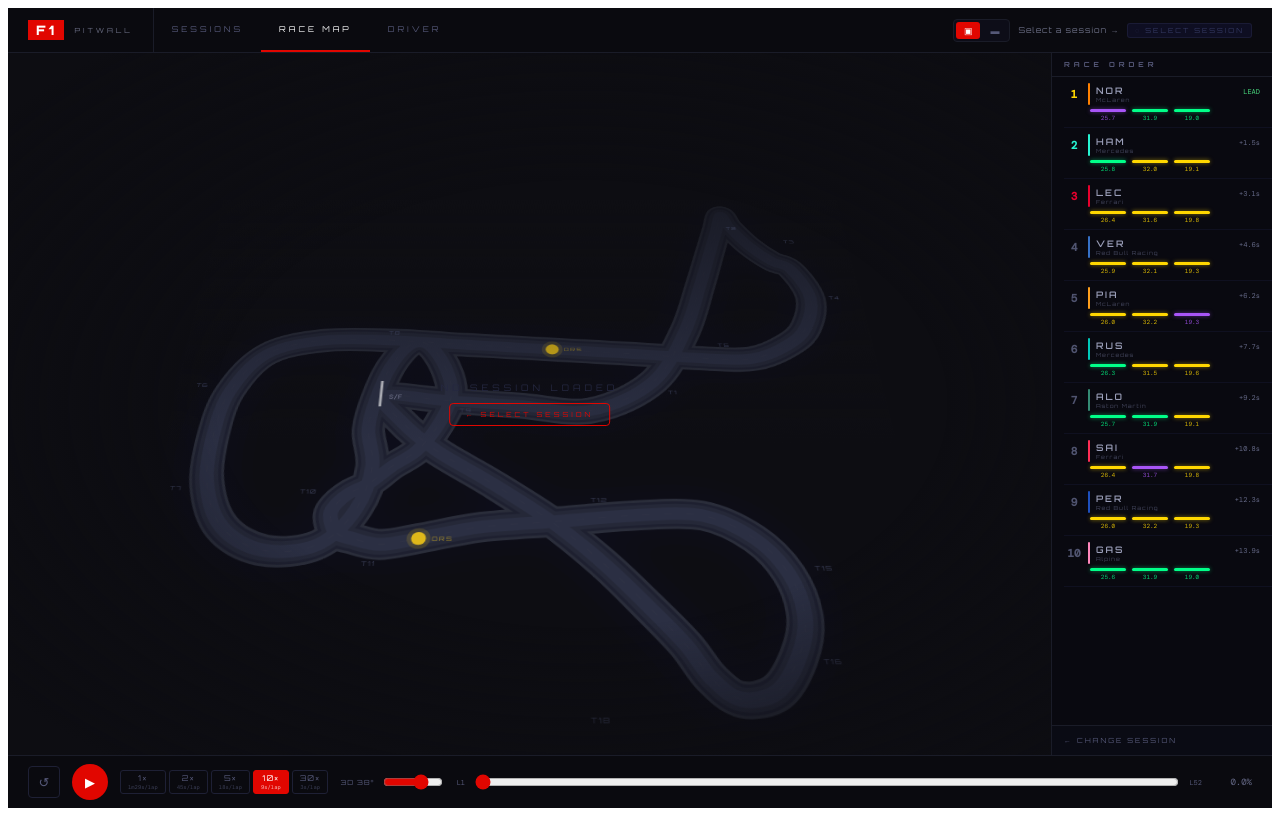
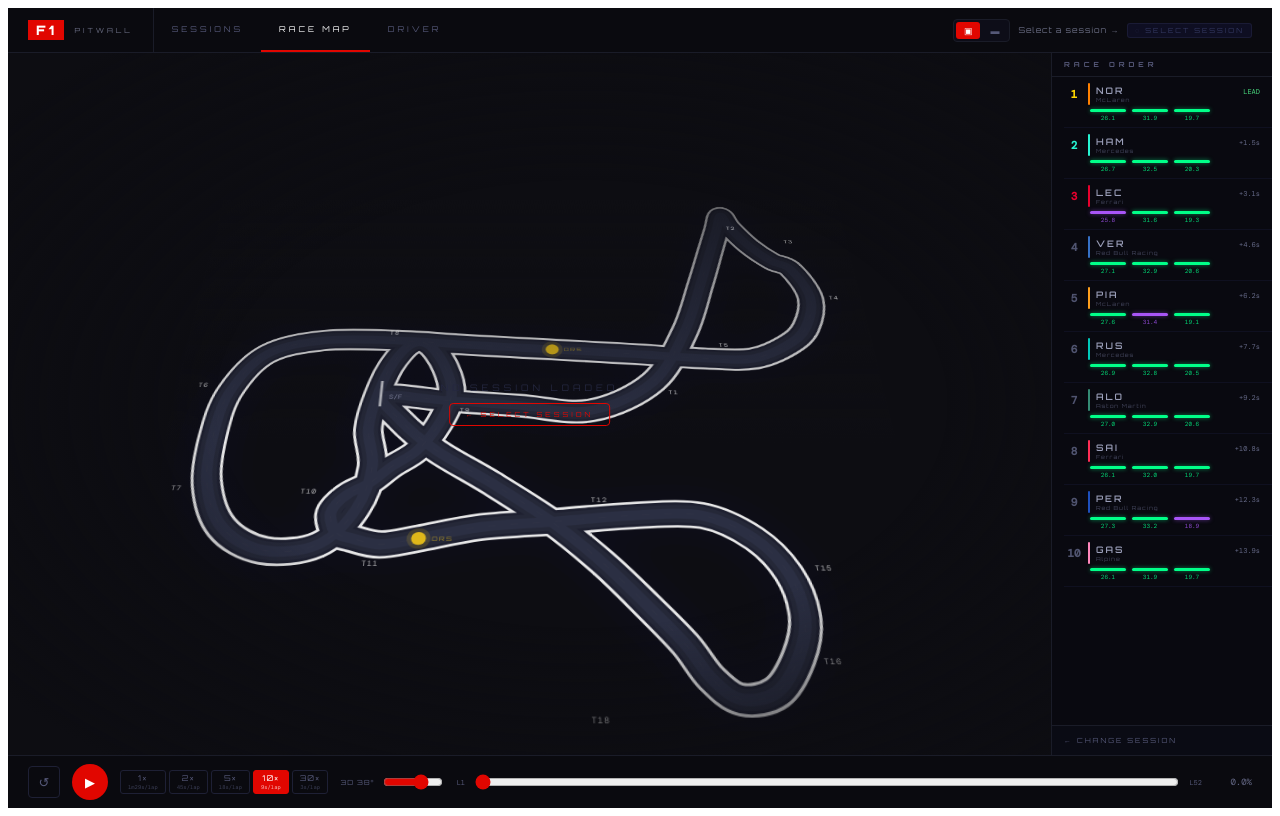
Before and after one commit to pedersene-mpm/f1-pitwall, a React (Vite) app: page / in a window 1280 px wide. Both pictures are taken after a click on the button "RACE MAP". Built offline with nearby package versions, Linux system fonts and the light colour scheme.

Commit message:
white track borders, white corner labels

```diff
--- a/src/App.jsx
+++ b/src/App.jsx
@@ -454,6 +454,65 @@
   },[step,sel,tl,drivers,lapTimeS]);
 
   const standings=useMemo(()=>{const fr=tl[step];if(!fr)return drivers;return[...drivers].sort((a,b)=>(fr.raw[b.code]||0)-(fr.raw[a.code]||0));},[tl,step,drivers]);
+
+  // ── Sector colour analysis ─────────────────────────────────────────────────
+  // Computed once per step (not per render frame) via useMemo.
+  // Rules:
+  //   Purple — this driver's current sector time is THE fastest for that sector
+  //            across ALL drivers, across ALL laps completed so far in the race.
+  //   Green  — this driver's current sector time equals their own personal best
+  //            for that sector (fastest they've done it across all their own laps).
+  //   Yellow — current sector time is slower than their personal best.
+  //
+  // Mock: we simulate deterministic sector times per driver/sector/lap.
+  // Replace mockT() with real FastF1 sector_times when backend exports them.
+  const sectorAnalysis=useMemo(()=>{
+    const BASE=[26.1,31.8,19.4]; // approximate base times (S1, S2, S3) in seconds
+    const EPS=0.011;
+
+    // Deterministic mock sector time — varies lap to lap but consistently
+    function mockT(code,si,lap){
+      const seed=(code.charCodeAt(0)*31+(code.charCodeAt(2)||0)*17+si*7+lap*13)%100;
+      return BASE[si]+(seed/100)*2.0-0.5; // ±1s variation around base
+    }
+
+    const fr=tl[step]||{};
+
+    // Step 1: for each driver compute their current lap's time and personal best
+    const driverData={};
+    drivers.forEach(d=>{
+      const curLap=fr.lap?.[d.code]||1;
+      const perSector=[0,1,2].map(si=>{
+        const curT=mockT(d.code,si,curLap);
+        // Personal best = minimum across all laps 1..curLap
+        let pb=curT;
+        for(let lap=1;lap<curLap;lap++) pb=Math.min(pb,mockT(d.code,si,lap));
+        return {curT,pb,t:curT.toFixed(1)};
+      });
+      driverData[d.code]=perSector;
+    });
+
+    // Step 2: session best per sector = minimum across ALL drivers' personal bests
+    const sessionBest=[0,1,2].map(si=>{
+      let best=Infinity;
+      drivers.forEach(d=>{best=Math.min(best,driverData[d.code][si].pb);});
+      return best;
+    });
+
+    // Step 3: assign colours
+    const result={};
+    drivers.forEach(d=>{
+      result[d.code]=[0,1,2].map(si=>{
+        const {curT,pb,t}=driverData[d.code][si];
+        let color;
+        if(Math.abs(curT-sessionBest[si])<EPS) color="#a855f7"; // purple: session best
+        else if(Math.abs(curT-pb)<EPS)          color="#00ff88"; // green:  personal best
+        else                                     color="#FFD700"; // yellow: slower
+        return {t,color};
+      });
+    });
+    return result;
+  },[step,tl,drivers]);
   const selDriver=sel?drivers.find(d=>d.code===sel):null;
   const selRank=sel?standings.findIndex(d=>d.code===sel)+1:null;
   const leaderLap=standings[0]?(tl[step]?.lap[standings[0].code]||1):1;
@@ -586,11 +645,11 @@
               <path d={trackD} fill="none" stroke="#1a3acc" strokeWidth={32} strokeOpacity={0.04} style={{filter:"url(#trackGlow)"}}/>
               {/* Pit lane */}
               {pitLaneD&&<><path d={pitLaneD} fill="none" stroke="#323540" strokeWidth={14} strokeLinecap="round"/><path d={pitLaneD} fill="none" stroke="#3c3f50" strokeWidth={10} strokeLinecap="round"/><path d={pitLaneD} fill="none" stroke="#464958" strokeWidth={1.5} strokeDasharray="4 6" strokeOpacity={0.6} strokeLinecap="round"/></>}
-              {/* Track — original dark surface */}
-              <path d={trackD} fill="none" stroke="#2a2d3a" strokeWidth={24} strokeLinecap="round" strokeLinejoin="round"/>
-              <path d={trackD} fill="none" stroke="#1e2030" strokeWidth={20} strokeLinecap="round" strokeLinejoin="round"/>
-              <path d={trackD} fill="none" stroke="#252838" strokeWidth={16} strokeLinecap="round" strokeLinejoin="round"/>
-              <path d={trackD} fill="none" stroke="#2e3248" strokeWidth={10} strokeLinecap="round" strokeLinejoin="round" strokeOpacity={0.7}/>
+              {/* Track — white border lines give circuit shape, dark asphalt fill */}
+              <path d={trackD} fill="none" stroke="#ffffff" strokeWidth={22} strokeLinecap="round" strokeLinejoin="round" strokeOpacity={0.9}/>
+              <path d={trackD} fill="none" stroke="#1e2030" strokeWidth={18} strokeLinecap="round" strokeLinejoin="round"/>
+              <path d={trackD} fill="none" stroke="#252838" strokeWidth={14} strokeLinecap="round" strokeLinejoin="round"/>
+              <path d={trackD} fill="none" stroke="#2e3248" strokeWidth={8} strokeLinecap="round" strokeLinejoin="round" strokeOpacity={0.7}/>
               {/* Centre dash */}
               <path d={trackD} fill="none" stroke="#343748" strokeWidth={0.8} strokeDasharray="5 10" strokeOpacity={.45}/>
               {/* DRS detection point markers — dot only at zone start */}
@@ -610,8 +669,8 @@
               {/* S/F */}
               <line x1={sfX-2} y1={sfY-14} x2={sfX-2} y2={sfY+10} stroke="#ffffff" strokeWidth={2} strokeOpacity={.6}/>
               <text x={sfX+4} y={sfY+3} fill="#7a7d96" fontSize={5.5} fontFamily="'DM Mono',monospace">S/F</text>
-              {/* Corner labels */}
-              {cornerLabels.map(([name,x,y,anchor])=>(<text key={name} x={x} y={y} fill="#3a3e58" fontSize={4.8} textAnchor={anchor} fontFamily="'Orbitron',sans-serif" letterSpacing={.7}>{name}</text>))}
+              {/* Corner labels — white */}
+              {cornerLabels.map(([name,x,y,anchor])=>(<text key={name} x={x} y={y} fill="#ffffff" fontSize={5.5} textAnchor={anchor} fontFamily="'DM Mono',monospace" letterSpacing={.5} opacity={0.7}>{name}</text>))}
               {/* Cars */}
               {drivers.map((d)=>{
                 const p=carPos[d.code];if(!p)return null;
@@ -650,23 +709,8 @@
               const isActive=sel===d.code, isHover=hover===d.code;
               const leaderGap=i===0?null:((fr.raw[standings[0].code]||0)-(fr.raw[d.code]||0))*lapTimeS;
               const currentLap=fr.lap?.[d.code]||1;
-
-              // Mock sector times (seconds) — replace with real FastF1 export
-              const BASE_SECTOR=[26.1,31.8,19.4]; // approximate Silverstone S1/S2/S3
-              const sectorData=[0,1,2].map(si=>{
-                const era=Math.floor(currentLap/10);
-                const sessionBestHolder=(si*7+era*3)%drivers.length;
-                const myIdx=drivers.findIndex(x=>x.code===d.code);
-                const variance=(d.code.charCodeAt(0)*3+si*11+currentLap*7)%20*0.05-0.5;
-                const t=(BASE_SECTOR[si]+variance).toFixed(1);
-                let color;
-                if(myIdx===sessionBestHolder) color="#a855f7";
-                else{
-                  const pbSeed=(d.code.charCodeAt(0)*3+si*11+currentLap*7)%10;
-                  color=pbSeed<4?"#00ff88":"#FFD700";
-                }
-                return {t, color};
-              });
+              // Sector data from pre-computed analysis (correct PB / session best logic)
+              const sectorData=sectorAnalysis[d.code]||[{t:"—",color:"#FFD700"},{t:"—",color:"#FFD700"},{t:"—",color:"#FFD700"}];
 
               return {d,i,isDNF,isInPit,isActive,isHover,leaderGap,currentLap,sectorData};
             });
```
